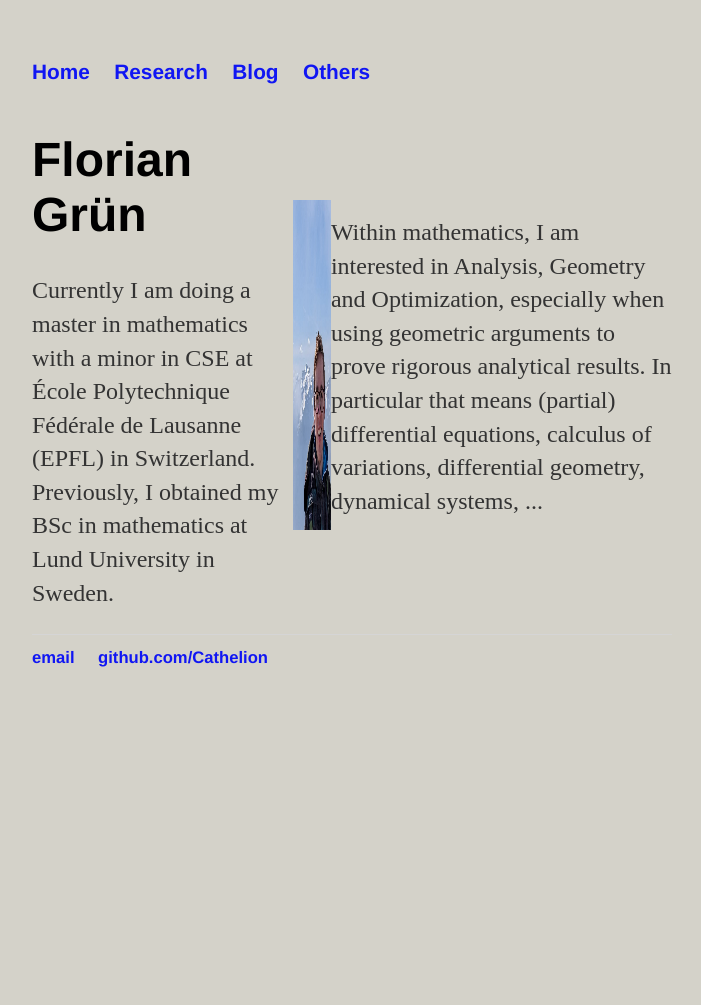
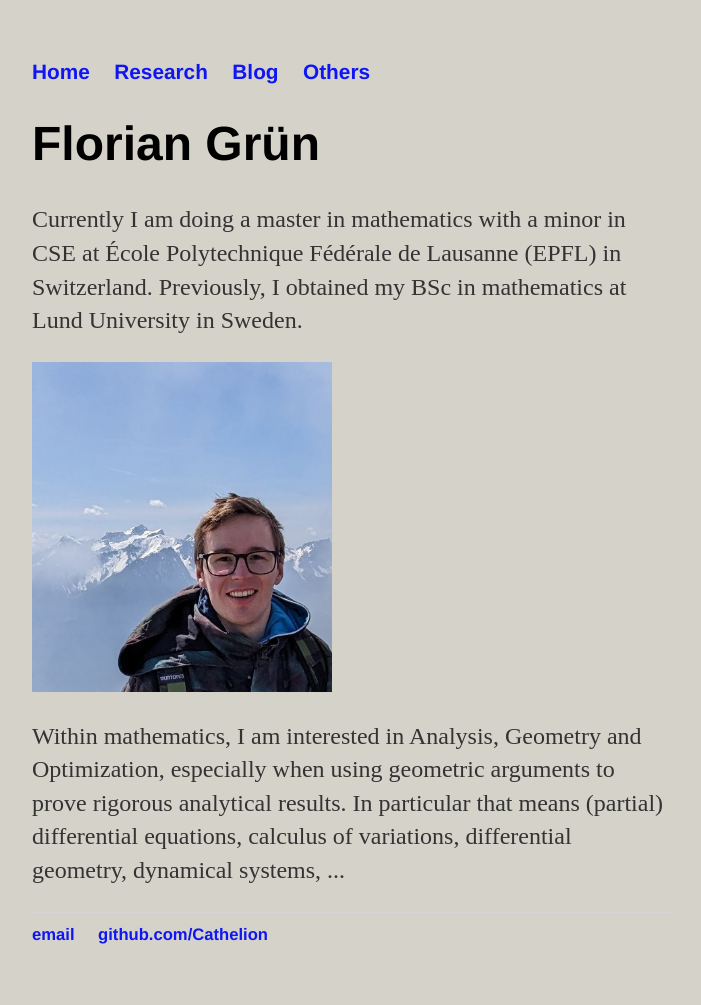
Before and after one commit to Cathelion/Cathelion.github.io, a Jekyll site: the page built from index.html, in a window 1280 px wide. Shown: the whole page, without its empty margins (288-989 px from the left). Built offline with Jekyll 4.4.1, drawn with Linux system fonts in a browser that asks for light colours; before the commit the page ends 900 px from its top, so only the background shows below that.

Commit message:
Update main.css

```diff
--- a/css/main.css
+++ b/css/main.css
@@ -52,20 +52,3 @@
 li.right{
     text-align: right;
 }
-
-.container {
-        display: flex;
-        align-items: center;
-        justify-content: center
-      }
-      img {
-        max-width: 100%
-      }
-      .image {
-        flex-basis: 70%;
-        order: 2;
-      }
-      .text {
-        color: #CD5C5C;
-        padding-left: 20px;
-      }
```
